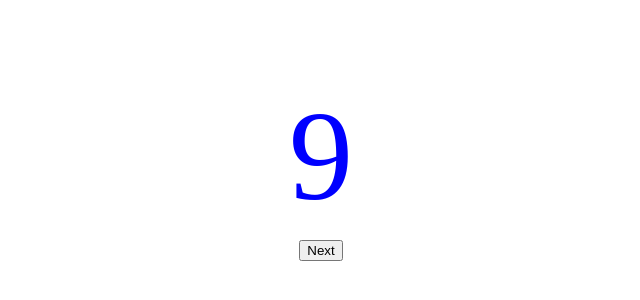
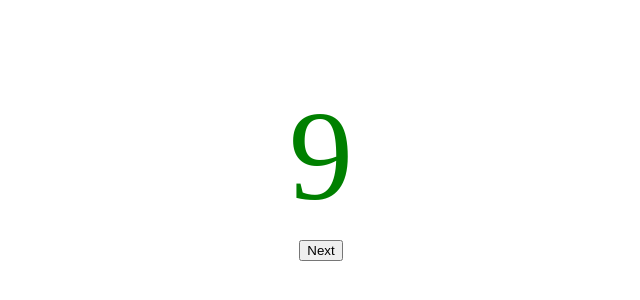
Before and after one commit to cuong-tt/cuong-tt.github.io, a plain HTML site: page index.html in a window 1280 px wide. Shown: the part 228-528 px from the top of the page, without its empty margins (319-959 px from the left). Drawn offline with Linux system fonts and the light colour scheme.

Commit message:
Update index.html

```diff
--- a/index.html
+++ b/index.html
@@ -33,7 +33,7 @@
     </div>
 
     <script>
-        var jsonData = [{"9": "blue"}, {"5": "black"},{"7": "pink"},{"4": "black"},{"2": "cyan"},{"11": "blue"},{"8": "yellow"},{"10": "blue"},{"6": "green"},{"3": "red"}];
+        var jsonData = [{"9": "green"}, {"5": "#6788C5"},{"7": "pink"},{"4": "black"},{"2": "cyan"},{"11": "yellow"},{"8": "yellow"},{"10": "black"},{"6": "black"},{"3": "red"}];
         var currentIndex = 0;
         var numberElement = document.getElementById("number");
 
```
